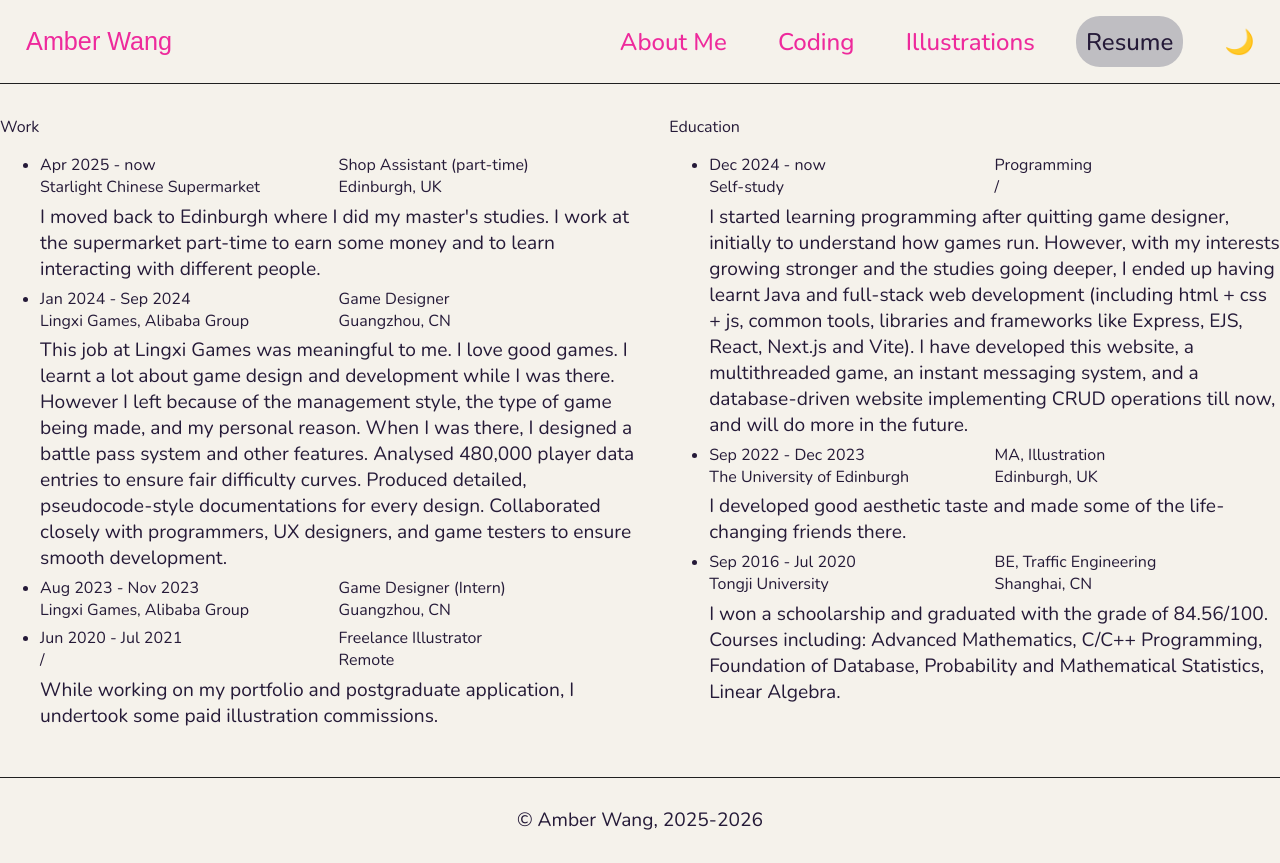
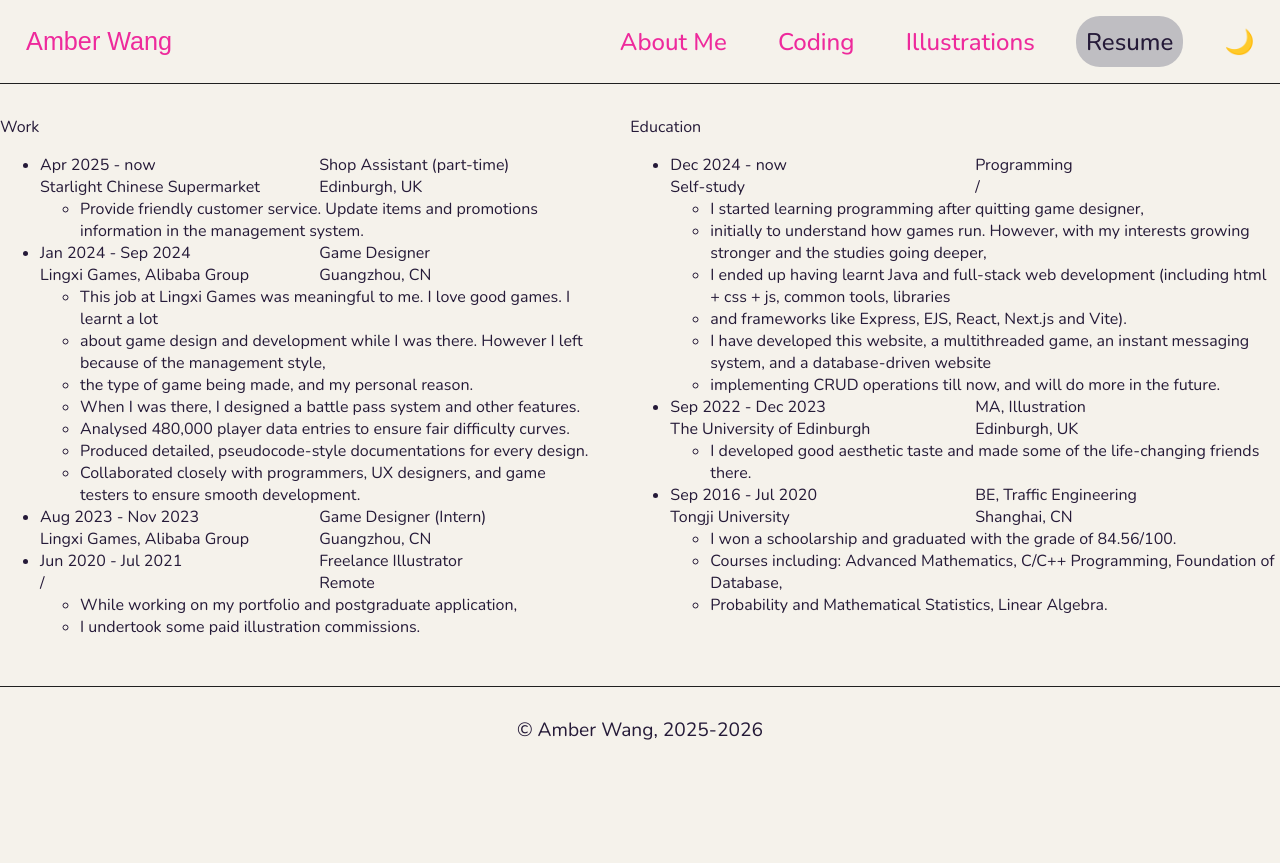
Before and after one commit to GentleAmber/mywebsite-source-code, a React (Vite) app: page /resume in a window 1280 px wide. After the commit the page ends 800 px from the top, so only its background shows below. Built offline with nearby package versions, Linux system fonts and the light colour scheme; a web font is replaced by a local one.

Commit message:
Finish overall structure + 90% contents

```diff
--- a/src/components/ShowcaseUnit.jsx
+++ b/src/components/ShowcaseUnit.jsx
@@ -1,4 +1,10 @@
 function ShowcaseUnit({experience}) {
+
+  const des = experience.description
+    .split("\n")
+    .map(line => line.trim())
+    .filter(Boolean);
+
   return (
     <div className='showcase-unit'>
       <div className='showcase-unit-title'>
@@ -7,8 +13,10 @@ function ShowcaseUnit({experience}) {
         <span>{experience.company}</span>
         <span>{experience.location}</span>
       </div>
-
-      <p>{experience.description}</p>
+      <ul>
+        {des.map((d, index) =>
+        <li key={index}>{d}</li>)}
+      </ul>
     </div>
   )
 }
--- a/src/data/allExperiences.js
+++ b/src/data/allExperiences.js
@@ -10,8 +10,7 @@ const allExperiences = [
         position: 'Shop Assistant (part-time)',
         company: 'Starlight Chinese Supermarket',
         location: 'Edinburgh, UK',
-        description: `I moved back to Edinburgh where I did my master's studies. I work at the supermarket part-time
-        to earn some money and to learn interacting with different people.`
+        description: `Provide friendly customer service. Update items and promotions information in the management system.`
       },
       {
         id: 2,
```
